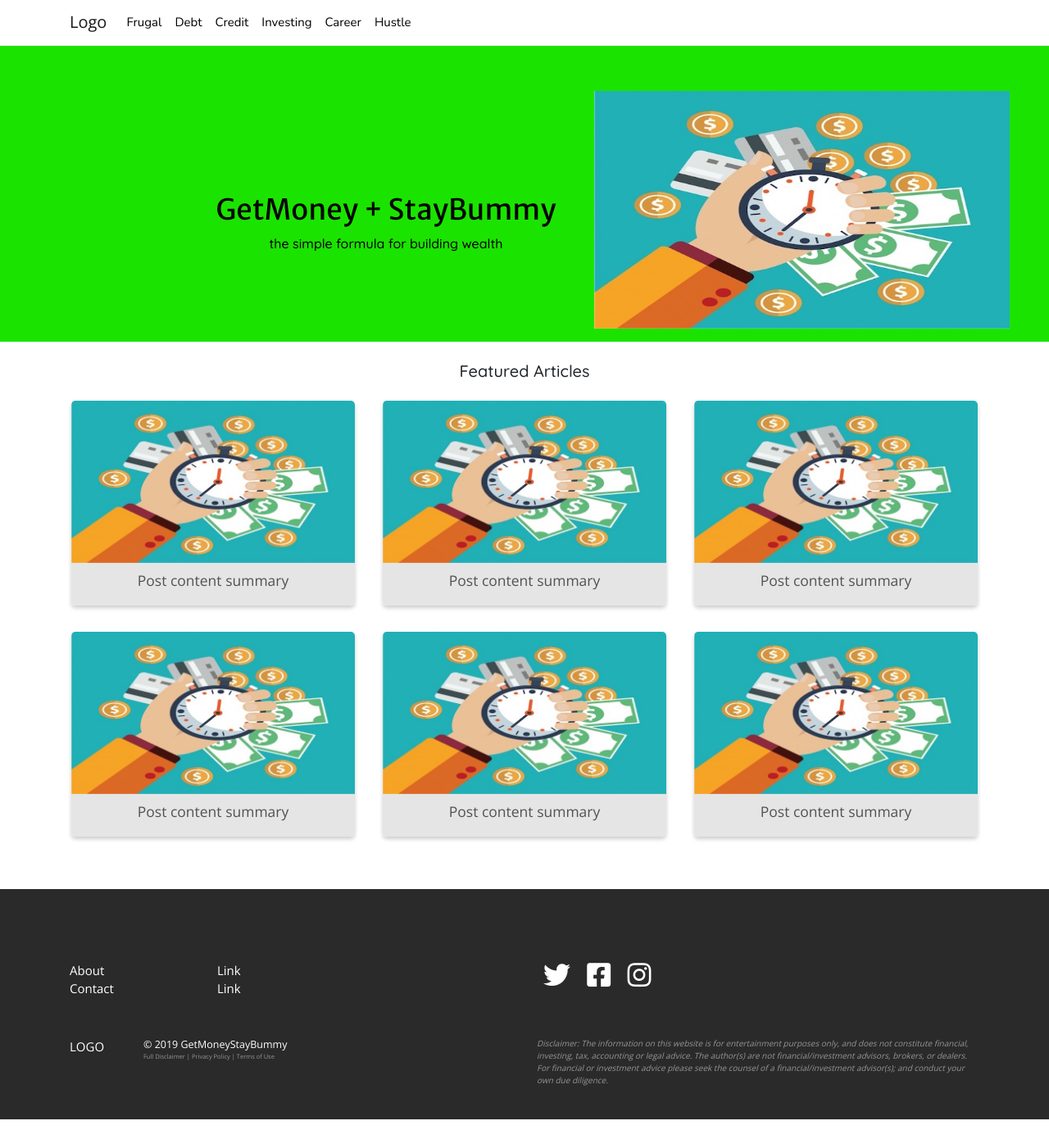
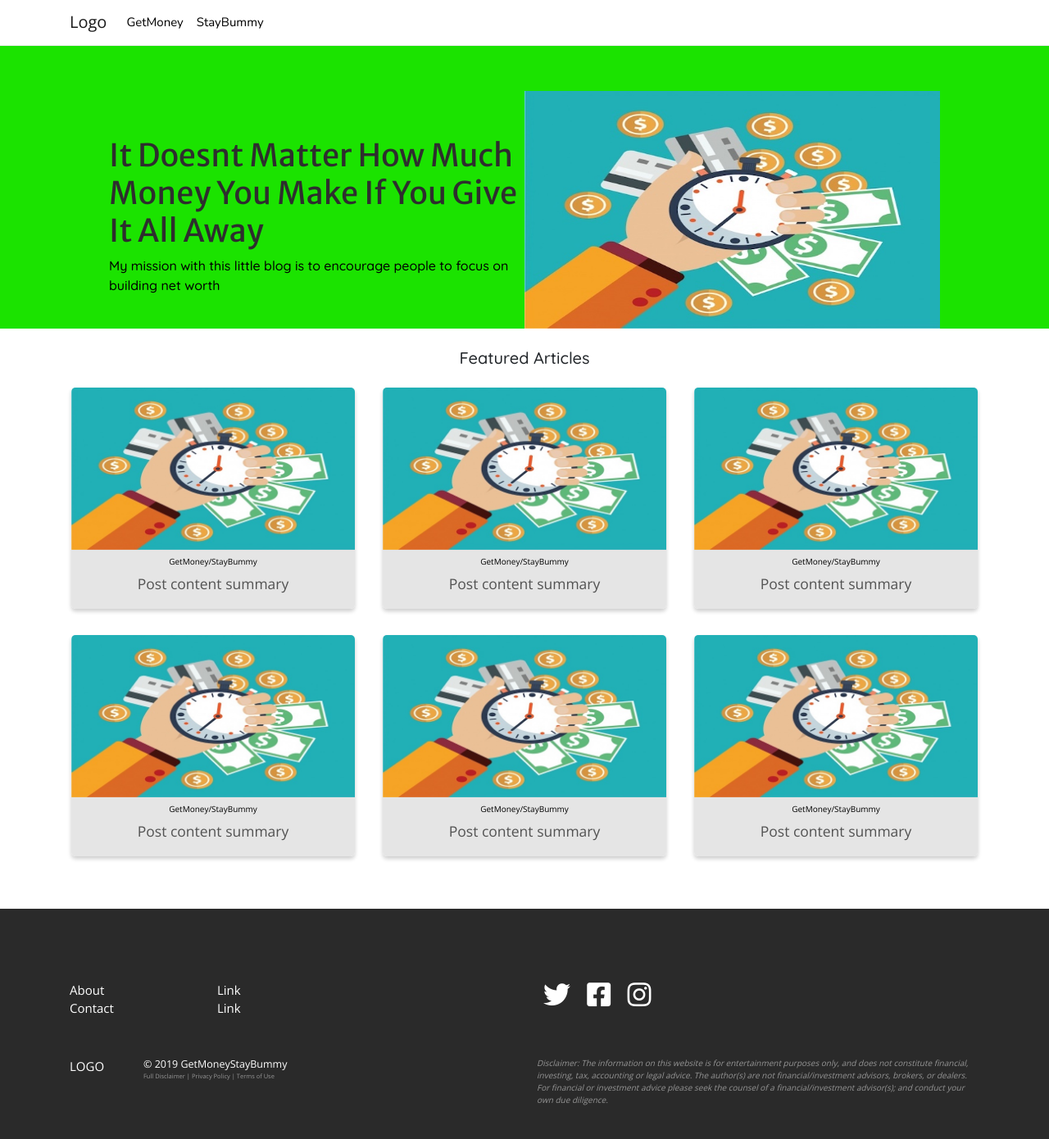
Before and after one commit to jaimelovera/personal-finance-blog, a Django app: page / in a window 1280 px wide. Shown: the whole page at 82% size. Before the commit the page ends 1366 px from the top, so only its background shows below. Run offline with Django 3.2, Linux system fonts and the light colour scheme; some libraries are stand-ins or nearby versions.

Commit message:
changed my categories and finished up my homepage first block. added underline to hover and made sure it works on all screen sizes

```diff
--- a/base/templates/base/base.html
+++ b/base/templates/base/base.html
@@ -23,23 +23,11 @@
 				</button>
 	      		<div class="collapse navbar-collapse" id="navbarResponsive">
 					<ul class="navbar-nav">
-						<li class="nav-item frugal-active">
-							<a class="nav-link py-0" href="#">Frugal</a>
+						<li class="nav-item">
+							<a class="nav-link py-0" href="#">GetMoney</a>
 						</li>
-						<li class="nav-item debt-active">
-							<a class="nav-link py-0" href="#">Debt</a>
-						</li>
-						<li class="nav-item credit-active">
-							<a class="nav-link py-0" href="#">Credit</a>
-						</li>
-						<li class="nav-item investing-active">
-							<a class="nav-link py-0" href="#">Investing</a>
-						</li>
-						<li class="nav-item career-active">
-							<a class="nav-link py-0" href="#">Career</a>
-						</li>
-						<li class="nav-item hustle-active">
-							<a class="nav-link py-0" href="#">Hustle</a>
+						<li class="nav-item">
+							<a class="nav-link py-0" href="#">StayBummy</a>
 						</li>
 					</ul>
 				</div>
--- a/blog/static/blog/css/homepage.css
+++ b/blog/static/blog/css/homepage.css
@@ -3,29 +3,32 @@
 	padding-top:0.5rem;
 }
 
-.main-block a:hover{
+.main-block a:hover h1 span{
 	text-decoration: none;
 	color: inherit;
+	border-bottom: 1px solid #2E2E2E;
 }
 
 .main-block-text {
 	flex-direction: column;
+	text-align: center;
 	color: #000000;
 }
 
 .main-block-text h1 {
-	font-size: 2.9em;
+	font-size: 2.195em;
+	color: #2E2E2E;
 	font-family: 'Merriweather Sans', sans-serif;
 }
 
 .main-block-text p {
-	font-size: 1.5em;
+	font-size: 1.3em;
+	color: #000000;
 	font-family: 'Quicksand', sans-serif;
 }
 
 #main-block-image {
-	width:150%;
-	margin-bottom:1rem;
+	width:100%;
 }
 
 .second-block {
@@ -57,6 +60,10 @@
 	padding-top: 0.5rem;
 	padding-bottom: 0.1rem;
 }
+.box-content h1{ /*TO-DO:change format of this*/
+	font-size: 1em;
+	color: black;
+}
 .box-content p{
 	font-size: 1.75em;
 	color: #525252;
@@ -83,11 +90,10 @@
 
 @media (min-width: 768px) {
 	.main-block-text h1 {
-		font-size: 3.5em;
+		font-size: 3.4em;
 	}
-
 	.main-block-text p {
-		font-size: 1.6em;
+		font-size: 1.5em;
 	}
 }
 
@@ -95,9 +101,19 @@
 	.main-block {
 		padding-top:3.5rem;
 	}
+	.main-block-text {
+		text-align: left;
+	}
 }
 
-@media (min-width: 1200px) {    }
+@media (min-width: 1200px) {
+	.main-block-text h1 {
+		font-size: 3.8em;
+	}
+	.main-block-text p {
+		font-size: 1.6em;
+	}
+}
 
 @media (min-width: 1400px) {    }
 
--- a/blog/templates/blog/homepage.html
+++ b/blog/templates/blog/homepage.html
@@ -13,11 +13,11 @@
 	<div class="container">
 		<a href="http://www.jaimelovera.com">
 			<div class="row no-gutters px-5">
-				<div class="col-lg-8 d-flex align-items-center justify-content-center pt-5 pb-3 main-block-text">
-					<h1>GetMoney + StayBummy</h1>
-					<p>the simple formula for building wealth</p>
+				<div class="col-lg-6 d-flex align-items-center justify-content-center pt-5 pb-3 main-block-text">
+					<h1><span>It Doesnt Matter How Much Money You Make If You Give It All Away</span></h1>
+					<p>My mission with this little blog is to encourage people to focus on building net worth</p>
 				</div>
-				<div class="col-lg-4 d-flex align-items-center justify-content-center">
+				<div class="col-lg-6 d-flex align-items-center justify-content-center">
 					<img src="{% static 'blog/img/money.jpg' %}" alt="Image" id="main-block-image">
 				</div>
 			</div>
@@ -38,6 +38,7 @@
 				<div class="box">
 					<img class="box-image" src="{% static 'blog/img/money.jpg' %}" alt="Image" style="width:100%">
 					<div class="box-content">
+						<h1>GetMoney/StayBummy</h1>
 						<p>Post content summary</p>
 					</div>
 				</div>
@@ -46,6 +47,7 @@
 				<div class="box">
 					<img class="box-image" src="{% static 'blog/img/money.jpg' %}" alt="Image" style="width:100%">
 					<div class="box-content">
+						<h1>GetMoney/StayBummy</h1>
 						<p>Post content summary</p>
 					</div>
 				</div>
@@ -54,6 +56,7 @@
 				<div class="box">
 					<img class="box-image" src="{% static 'blog/img/money.jpg' %}" alt="Image" style="width:100%">
 					<div class="box-content">
+						<h1>GetMoney/StayBummy</h1>
 						<p>Post content summary</p>
 					</div>
 				</div>
@@ -62,6 +65,7 @@
 				<div class="box">
 					<img class="box-image" src="{% static 'blog/img/money.jpg' %}" alt="Image" style="width:100%">
 					<div class="box-content">
+						<h1>GetMoney/StayBummy</h1>
 						<p>Post content summary</p>
 					</div>
 				</div>
@@ -70,6 +74,7 @@
 				<div class="box">
 					<img class="box-image" src="{% static 'blog/img/money.jpg' %}" alt="Image" style="width:100%">
 					<div class="box-content">
+						<h1>GetMoney/StayBummy</h1>
 						<p>Post content summary</p>
 					</div>
 				</div>
@@ -78,11 +83,13 @@
 				<div class="box">
 					<img class="box-image" src="{% static 'blog/img/money.jpg' %}" alt="Image" style="width:100%">
 					<div class="box-content">
+						<h1>GetMoney/StayBummy</h1>
 						<p>Post content summary</p>
 					</div>
 				</div>
 			</div>
 		</div>
+		<!--TO-DO: add view all posts link---------------------------------------------------------------------------->
 	</div>
 </div>
 {% endblock %}
```
